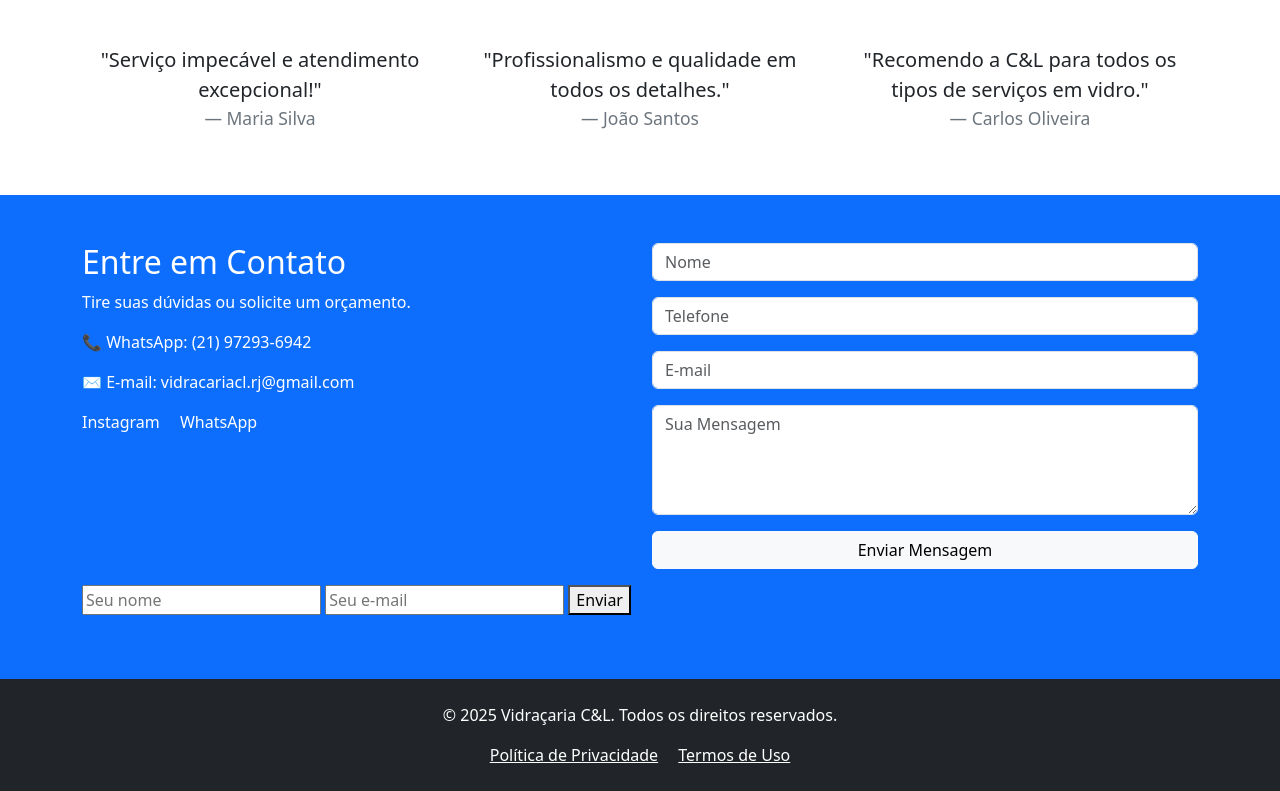
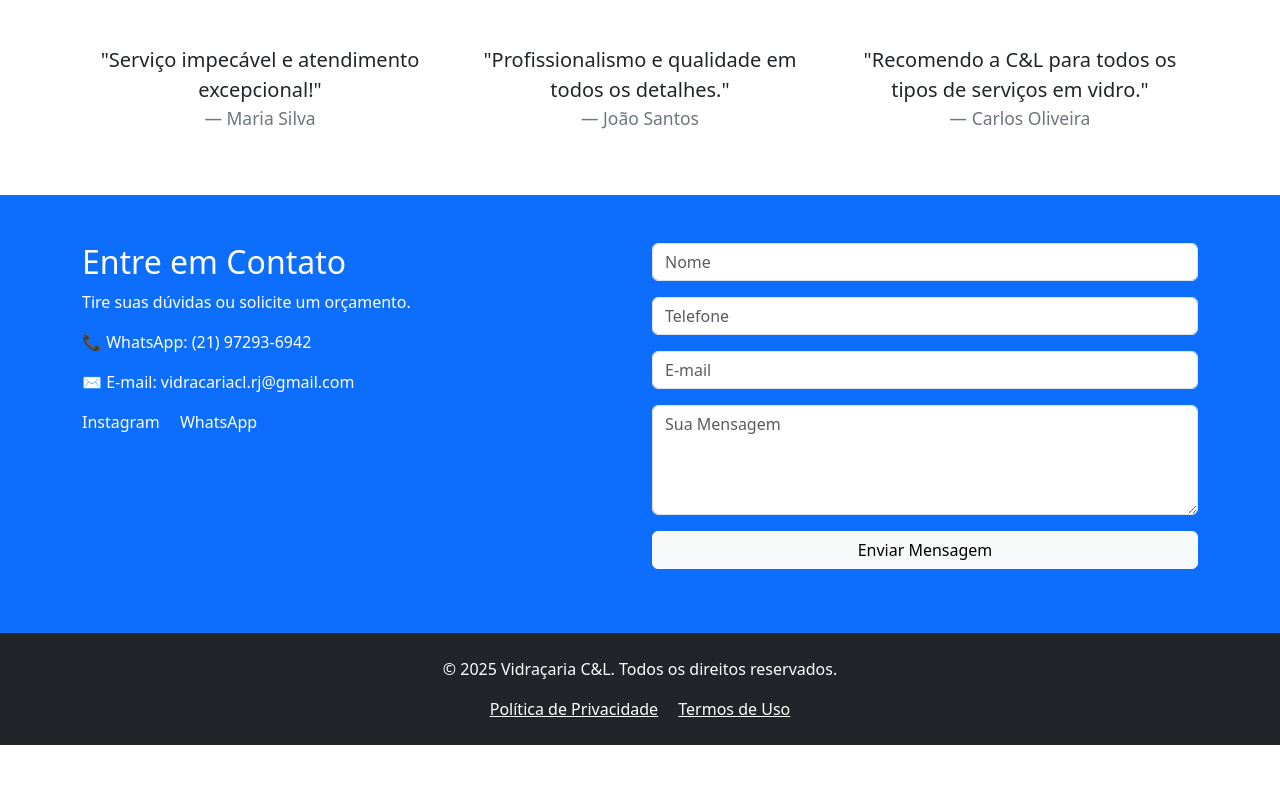
Before and after one commit to Vidracariacl/Vidracaria-C-L, a plain HTML site: page index.html in a window 1280 px wide. Shown: the part 1504-2295 px from the top of the page. After the commit the page ends 2249 px from the top, so only its background shows below. Drawn offline with nearby package versions, Linux system fonts and the light colour scheme; some packages are replaced by stand-ins of ours; a script that the page names is missing.

Commit message:
Update index.html

```diff
--- a/index.html
+++ b/index.html
@@ -146,12 +146,7 @@
             <button type="submit" class="btn btn-light w-100">Enviar Mensagem</button>
           </form>
         </div>
-        <form action="https://formsubmit.co/vidracariacl.rj@gmail.com" method="POST" name="contato" netlify>
-  <input type="text" name="nome" placeholder="Seu nome" required>
-  <input type="email" name="email" placeholder="Seu e-mail" required>
-  <button type="submit">Enviar</button>
-        </form>
-      </div>
+
     </div>
   </section>  <!-- Rodapé -->  <footer class="bg-dark text-white py-4">
     <div class="container text-center">
```
